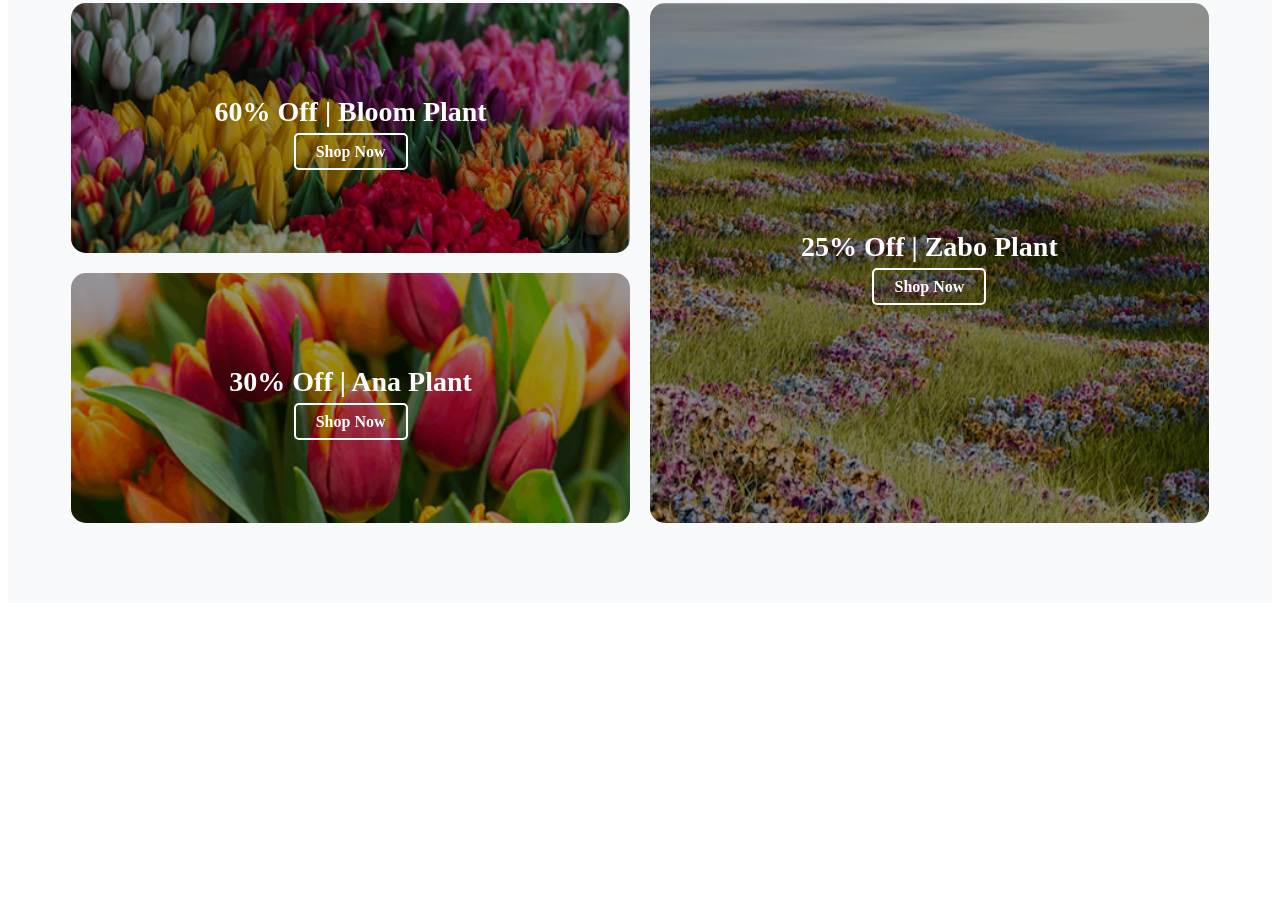
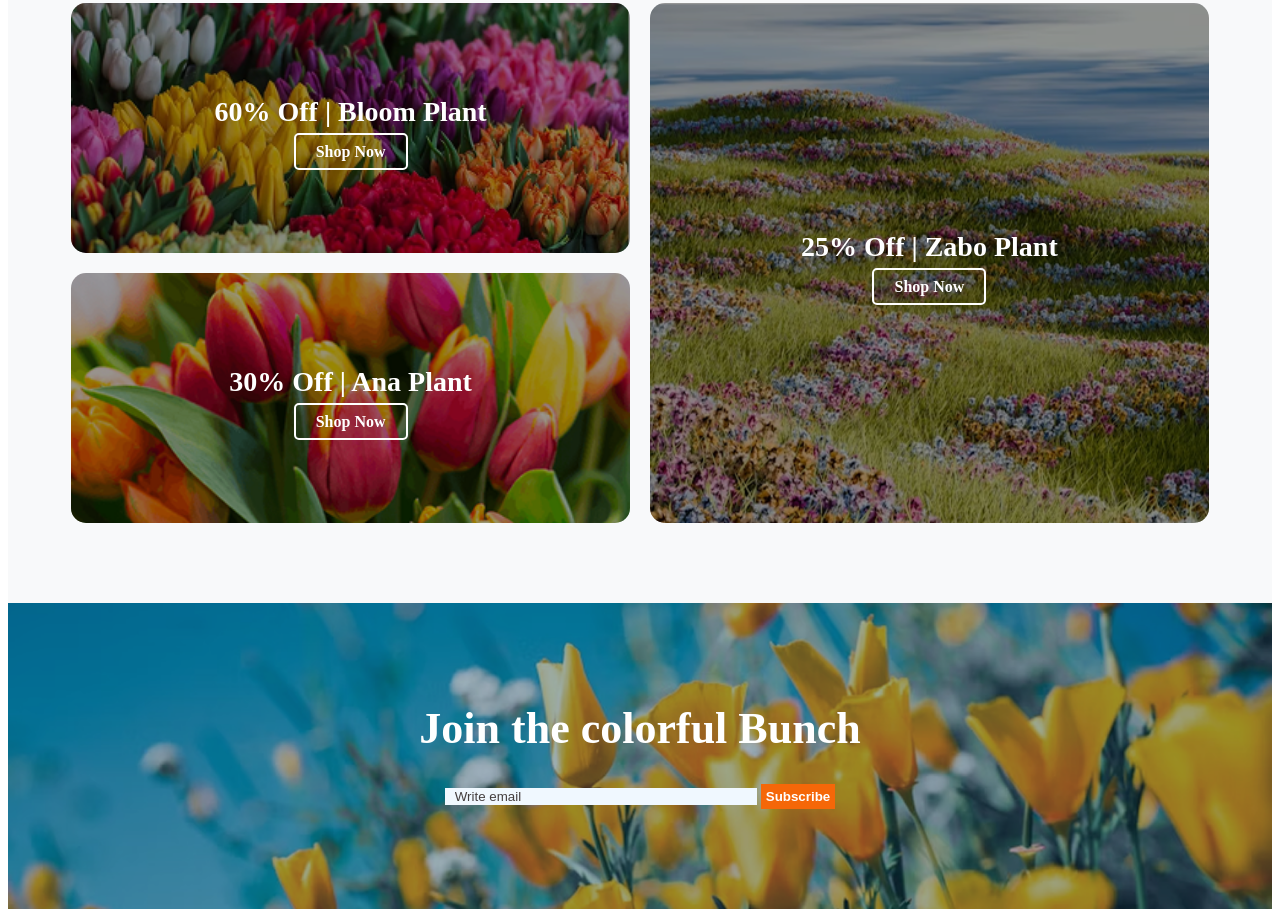
Before and after one commit to Abdul-Ahad-CSE/assignment-2, a plain HTML site: page index.html in a window 1280 px wide. Shown: the part 2817-3734 px from the top of the page. Before the commit the page ends 3428 px from the top, so only its background shows below. Drawn offline with Linux system fonts and the light colour scheme.

Commit message:
page 5 done

```diff
--- a/index.html
+++ b/index.html
@@ -234,6 +234,16 @@
         </div>
       </section>
 
+      <section id="page-5">
+        <div class="join-content">
+          <h2>Join the colorful Bunch</h2>
+          <form class="subscribe-form">
+            <input style="background-color: aliceblue;" type="email" placeholder="Write email" required />
+            <button type="submit">Subscribe</button>
+          </form>
+        </div>
+      </section>
+
     </main>
     <footer>
 
--- a/style.css
+++ b/style.css
@@ -369,6 +369,54 @@
     color: #000;
 }
 
+/* --- SECTION 5 page-5 STYLES (JOIN) --- */
+ #page-5 {
+
+    background-image: url('assets/news-letter-bg.png');
+    background-size: cover;
+    background-position: center;
+
+    display: flex;
+    justify-content: center;
+    align-items: center;
+
+    color: #fff;
+    text-align: center;
+    padding-block: 100px;
+}
+#page-5 .join-content h2 {
+    font-size: 2.75rem;
+    font-weight: 600;
+    margin: 0 0 30px 0;
+}
+
+#page-5 .subscribe-form input::placeholder {
+  color: rgb(68, 62, 62);
+  opacity: 1;
+
+}
+
+#page-5 .subscribe-form input {
+  color: black;
+  width: 300px;
+  padding-left: 10px;
+  border: none;
+}
+
+#page-5 .subscribe-form button {
+    background-color: #F56708;
+    color: #fff;
+    font-weight: 600;
+    cursor: pointer;
+    border-radius: 0;
+    transition: background-color 0.3s ease;
+    padding: 5px;
+    border: none;
+}
+
+#page-5 .subscribe-form button:hover {
+    background-color: #4709ba;
+}
 
 /* Responsive style for iphone 14 and 15 pro: 767px */
 
@@ -433,5 +481,23 @@
         min-height: 200px;
     }
 
+    /* page-5 */
+    #page-5 {
+        padding-inline: 0px;
+    }
+
+    #page-5 .join-content h2 {
+        font-size: 2rem;
+    }
+
+    #page-5 .subscribe-form {
+        max-width: 100%;
+    }
+    #page-5 .subscribe-form input {
+        color: black;
+        width: 200px;
+
+        }
+
 
 }
```
